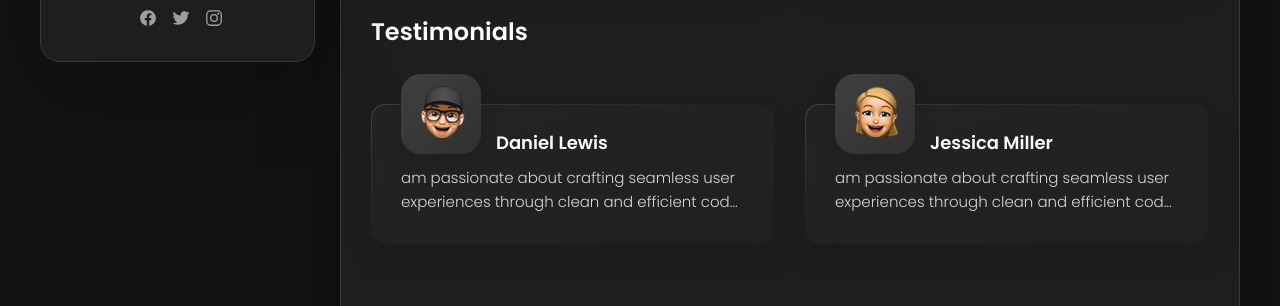
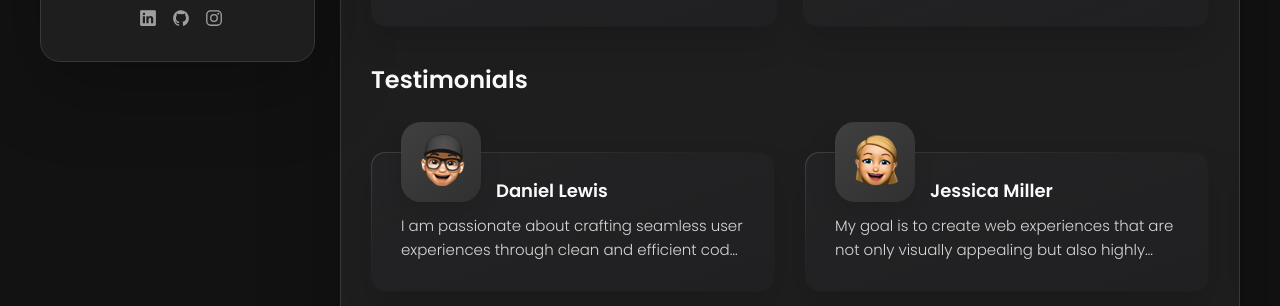
Before and after one commit to tursunovozodbek/prsPortfolio, a plain HTML site: page index.html in a window 1280 px wide. Shown: the part 758-1064 px from the top of the page. Drawn offline with nearby package versions, Linux system fonts and the light colour scheme.

Commit message:
About page is completed!

```diff
--- a/index.html
+++ b/index.html
@@ -5,24 +5,12 @@
     <meta http-equiv="X-UA-Compatible" content="IE=edge" />
     <meta name="viewport" content="width=device-width, initial-scale=1.0" />
     <title>vCard - Personal Portfolio</title>
-
-    <!--
-    - favicon
-  -->
     <link
       rel="shortcut icon"
       href="./assets/images/logo.ico"
       type="image/x-icon"
     />
-
-    <!--
-    - custom css link
-  -->
     <link rel="stylesheet" href="./assets/css/style.css" />
-
-    <!--
-    - google font link
-  -->
     <link rel="preconnect" href="https://fonts.googleapis.com" />
     <link rel="preconnect" href="https://fonts.gstatic.com" crossorigin />
     <link
@@ -125,19 +113,31 @@
 
           <ul class="social-list">
             <li class="social-item">
-              <a href="#" class="social-link">
-                <ion-icon name="logo-facebook"></ion-icon>
+              <a
+                href="https://www.linkedin.com/in/ozodbek-tursunov-02336b266/"
+                target="_blank"
+                class="social-link"
+              >
+                <ion-icon name="logo-linkedin"></ion-icon>
               </a>
             </li>
 
             <li class="social-item">
-              <a href="#" class="social-link">
-                <ion-icon name="logo-twitter"></ion-icon>
+              <a
+                href="https://github.com/tursunovozodbek"
+                target="_blank"
+                class="social-link"
+              >
+                <ion-icon name="logo-github"></ion-icon>
               </a>
             </li>
 
             <li class="social-item">
-              <a href="#" class="social-link">
+              <a
+                href="https://www.instagram.com/tursunovozodbek505/"
+                target="_blank"
+                class="social-link"
+              >
                 <ion-icon name="logo-instagram"></ion-icon>
               </a>
             </li>
@@ -189,9 +189,9 @@
 
           <section class="about-text">
             <p>
-              I'm Creative Director and UI/UX Designer from Sydney, Australia,
-              working in web development and print media. I enjoy turning
-              complex problems into simple, beautiful and intuitive designs.
+              I am passionate about crafting seamless user experiences through
+              clean and efficient code. With a strong foundation in HTML, CSS,
+              and JavaScript.
             </p>
 
             <p>
@@ -200,7 +200,11 @@
               personal touch to your product and make sure that is eye-catching
               and easy to use. My aim is to bring across your message and
               identity in the most creative way. I created web design for many
-              famous brand companies.
+              famous brand companies. I specialize in translating design
+              concepts into responsive and interactive web applications.My goal
+              is to create web experiences that are not only visually appealing
+              but also highly functional, accessible, and performant across
+              various devices and browsers.
             </p>
           </section>
 
@@ -215,8 +219,7 @@
               <li class="service-item">
                 <div class="service-icon-box">
                   <img
-                    src="./assets/images/icon-design.svg
-                "
+                    src="./assets/images/icon-design.svg"
                     alt="design icon"
                     width="40"
                   />
@@ -318,14 +321,11 @@
 
                   <div class="testimonials-text" data-testimonials-text>
                     <p>
-                      am passionate about crafting seamless user experiences
+                      I am passionate about crafting seamless user experiences
                       through clean and efficient code. With a strong foundation
                       in HTML, CSS, and JavaScript, I specialize in translating
                       design concepts into responsive and interactive web
-                      applications.My goal is to create web experiences that are
-                      not only visually appealing but also highly functional,
-                      accessible, and performant across various devices and
-                      browsers.
+                      applications.
                     </p>
                   </div>
                 </div>
@@ -351,14 +351,9 @@
 
                   <div class="testimonials-text" data-testimonials-text>
                     <p>
-                      am passionate about crafting seamless user experiences
-                      through clean and efficient code. With a strong foundation
-                      in HTML, CSS, and JavaScript, I specialize in translating
-                      design concepts into responsive and interactive web
-                      applications.My goal is to create web experiences that are
-                      not only visually appealing but also highly functional,
-                      accessible, and performant across various devices and
-                      browsers.
+                      My goal is to create web experiences that are not only
+                      visually appealing but also highly functional, accessible,
+                      and performant across various devices and browsers.
                     </p>
                   </div>
                 </div>
```
